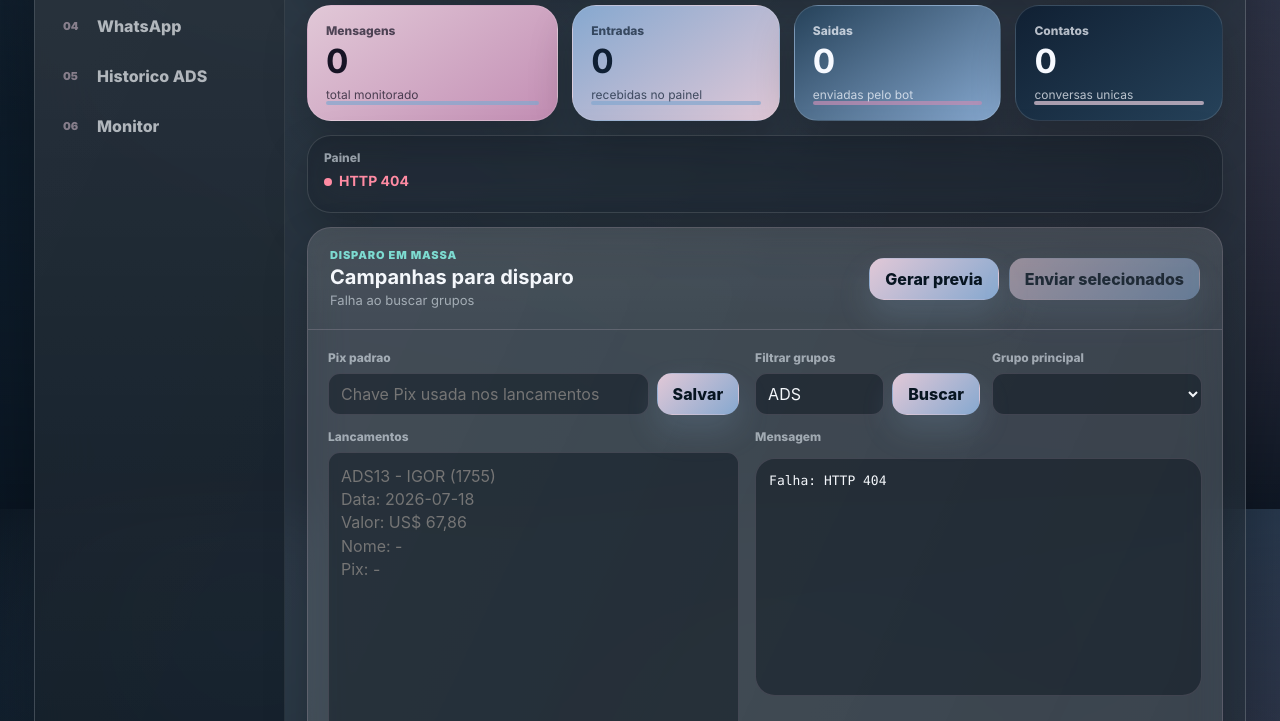
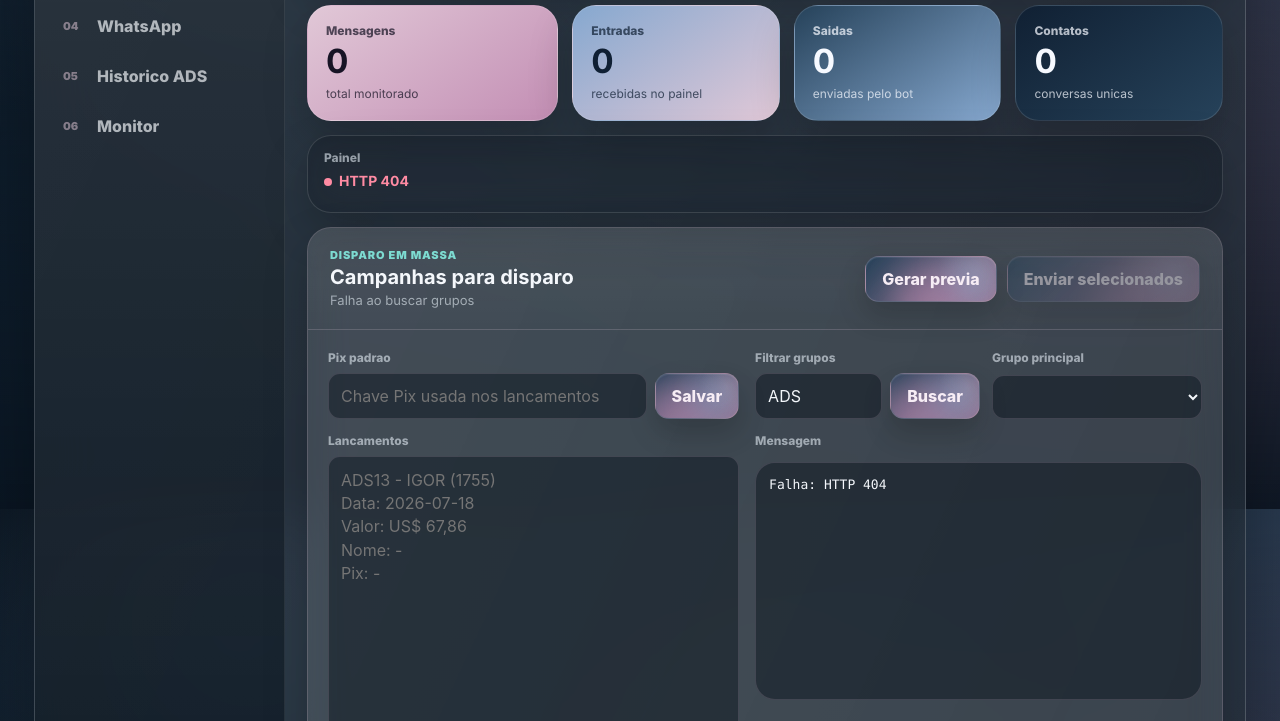
Before and after one commit to Agnerft/meupainel, a plain HTML site: page admin-ui/index.html in a window 1280 px wide. Shown: the part 291-1012 px from the top of the page. Drawn offline with Linux system fonts and the light colour scheme; no server answers.

Commit message:
Improve dashboard button styling

```diff
--- a/admin-ui/index.html
+++ b/admin-ui/index.html
@@ -5,7 +5,7 @@
     <meta name="viewport" content="width=device-width, initial-scale=1.0" />
     <title>Mega App | Disparo ADS</title>
     <link rel="icon" type="image/svg+xml" href="/favicon.svg?v=20260804-glass-icon" />
-    <link rel="stylesheet" href="/styles.css?v=20260804-proportions" />
+    <link rel="stylesheet" href="/styles.css?v=20260804-contrast-buttons" />
   </head>
   <body>
     <main class="appShell">
@@ -283,6 +283,6 @@
       </section>
     </div>
 
-    <script src="/app.js?v=20260804-proportions"></script>
+    <script src="/app.js?v=20260804-contrast-buttons"></script>
   </body>
 </html>
--- a/admin-ui/styles.css
+++ b/admin-ui/styles.css
@@ -1914,6 +1914,149 @@ pre,
   }
 }
 
+/* Button and metric cleanup */
+.metrics article::before {
+  display: none;
+}
+
+.metrics article {
+  padding: 20px;
+  gap: 10px;
+}
+
+.metrics span {
+  font-size: 12px;
+  line-height: 1.1;
+}
+
+.metrics small {
+  font-size: 12px;
+  line-height: 1.25;
+  text-decoration: none;
+}
+
+button,
+.primaryLink,
+.secondaryLink {
+  position: relative;
+  isolation: isolate;
+  overflow: hidden;
+  min-height: 46px;
+  border: 1px solid rgba(225, 200, 215, 0.22);
+  border-radius: 14px;
+  justify-content: flex-start;
+  padding: 0 16px;
+  color: #f7edf5;
+  background:
+    radial-gradient(circle at 86% 30%, rgba(225, 200, 215, 0.22), transparent 34%),
+    linear-gradient(135deg, rgba(38, 66, 90, 0.96), rgba(195, 142, 180, 0.68));
+  box-shadow: inset 0 1px 0 rgba(255, 255, 255, 0.08), 0 14px 28px rgba(0, 0, 0, 0.18);
+  text-align: left;
+  text-decoration: none;
+}
+
+button::before,
+button::after,
+.primaryLink::before,
+.primaryLink::after,
+.secondaryLink::before,
+.secondaryLink::after {
+  content: "";
+  position: absolute;
+  z-index: -1;
+  border-radius: 999px;
+  filter: blur(16px);
+  transition: right 500ms ease, top 500ms ease, bottom 500ms ease, transform 500ms ease, opacity 500ms ease, box-shadow 500ms ease;
+}
+
+button::before,
+.primaryLink::before,
+.secondaryLink::before {
+  width: 46px;
+  height: 46px;
+  right: 4px;
+  top: 2px;
+  background: #86a8cf;
+  opacity: 0.58;
+}
+
+button::after,
+.primaryLink::after,
+.secondaryLink::after {
+  width: 74px;
+  height: 74px;
+  right: 28px;
+  top: 9px;
+  background: #c38eb4;
+  opacity: 0.5;
+}
+
+button:hover,
+.primaryLink:hover,
+.secondaryLink:hover {
+  border-color: rgba(225, 200, 215, 0.72);
+  color: #ffffff;
+  background:
+    radial-gradient(circle at 80% 34%, rgba(225, 200, 215, 0.3), transparent 34%),
+    linear-gradient(135deg, #26425a, #c38eb4);
+  box-shadow: inset 0 1px 0 rgba(255, 255, 255, 0.16), 0 16px 34px rgba(195, 142, 180, 0.24);
+  text-decoration: none;
+}
+
+button:hover::before,
+.primaryLink:hover::before,
+.secondaryLink:hover::before {
+  right: 46px;
+  top: auto;
+  bottom: -28px;
+  opacity: 0.78;
+  box-shadow: 20px 20px 34px 28px rgba(162, 28, 175, 0.46);
+}
+
+button:hover::after,
+.primaryLink:hover::after,
+.secondaryLink:hover::after {
+  right: -32px;
+  opacity: 0.7;
+}
+
+.smallButton {
+  min-height: 42px;
+}
+
+.topbar .secondaryLink,
+.topbar .smallButton,
+.secondaryLink,
+.smallButton {
+  color: #f7edf5;
+  background:
+    radial-gradient(circle at 86% 30%, rgba(225, 200, 215, 0.2), transparent 34%),
+    linear-gradient(135deg, rgba(38, 66, 90, 0.92), rgba(134, 168, 207, 0.46));
+}
+
+button:disabled {
+  opacity: 0.48;
+}
+
+button:disabled::before,
+button:disabled::after {
+  opacity: 0.28;
+}
+
+.copyDispatchButton {
+  width: fit-content;
+  min-width: 150px;
+}
+
+@media (max-width: 720px) {
+  button,
+  .primaryLink,
+  .secondaryLink {
+    justify-content: center;
+    text-align: center;
+  }
+}
+
 @media (max-width: 380px) {
   .topActions,
   .adsActions {
```
